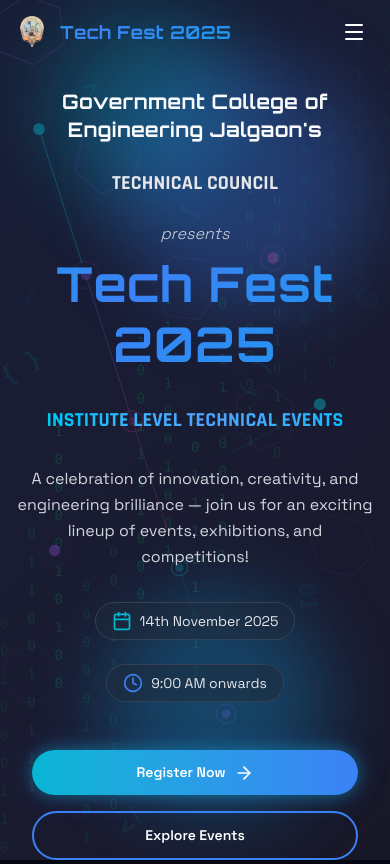
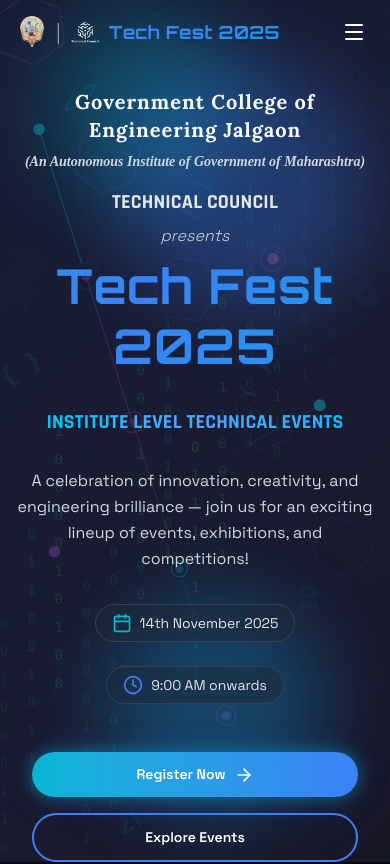
Before and after one commit to npratik01/Tech-Fest-web2, a React (Vite) app: page / in a window 390 px wide. Shown: the top 864 px of the page. Built offline with nearby package versions, Linux system fonts and the light colour scheme.

Commit message:
feat: Update font styles in Hero component and add mobile participation button in Science Exhibition

```diff
--- a/index.html
+++ b/index.html
@@ -9,7 +9,7 @@
     <link rel="preconnect" href="https://fonts.googleapis.com" />
     <link rel="preconnect" href="https://fonts.gstatic.com" crossorigin />
     <link
-      href="https://fonts.googleapis.com/css2?family=Orbitron:wght@400;500;600;700;800;900&family=Rajdhani:wght@300;400;500;600;700&family=Space+Grotesk:wght@300;400;500;600;700&display=swap"
+      href="https://fonts.googleapis.com/css2?family=Orbitron:wght@400;500;600;700;800;900&family=Rajdhani:wght@300;400;500;600;700&family=Space+Grotesk:wght@300;400;500;600;700&family=Lora:wght@400;500;600;700&display=swap"
       rel="stylesheet"
     />
 
--- a/src/components/Footer.jsx
+++ b/src/components/Footer.jsx
@@ -69,7 +69,7 @@
                 </div>
               </li>
               <li className="flex items-start gap-2">
-                <Phone className="w-4 h-4 mt-0.5 text-neon-pink flex-shrink-0" />
+                <Phone className="w-4 h-4 mt-0.5 hover:text-neon-pink transition-colors" />
                 <div>
                   <span className="text-gray-300 font-medium">
                     Kunal Ghorpade
--- a/src/components/Hero.jsx
+++ b/src/components/Hero.jsx
@@ -354,15 +354,16 @@
         transition={{ duration: 0.6 }}
         className="relative z-10 pt-20 sm:pt-24 pb-2 sm:pb-4 px-4 text-center"
       >
-        <div className="font-display text-xl sm:text-2xl md:text-3xl lg:text-4xl font-bold tracking-wider text-gray-50 mt-2">
-          Government College of Engineering Jalgaon's
+        <div className="text-xl sm:text-2xl md:text-3xl lg:text-4xl font-bold tracking-wider text-gray-50 mt-2" style={{ fontFamily: "'Lora', serif" }}>
+          Government College of Engineering Jalgaon
         </div>
-        <br />
-        <div className="font-heading text-xl sm:text-2xl md:text-3xl font-bold tracking-widest text-gray-200 mt-1 uppercase">
+        <div className="text-sm sm:text-base md:text-lg font-bold italic text-gray-300 mt-2" style={{ fontFamily: "'Times New Roman', serif" }}>
+          (An Autonomous Institute of Government of Maharashtra)
+        </div>
+        <div className="font-heading text-xl sm:text-2xl md:text-3xl font-bold tracking-widest text-gray-200 mt-4 uppercase">
           Technical Council
         </div>
-        <br />
-        <div className="font-body text-base sm:text-lg md:text-xl font-light italic text-gray-300 mt-1">
+        <div className="font-body text-base sm:text-lg md:text-xl font-light italic text-gray-300 mt-2">
           presents
         </div>
       </motion.div>
--- a/src/components/Navbar.jsx
+++ b/src/components/Navbar.jsx
@@ -36,11 +36,17 @@
           {/* Logo */}
           <motion.div
             whileHover={{ scale: 1.05 }}
-            className="flex items-center gap-3"
+            className="flex items-center gap-2 sm:gap-3"
           >
             <img
               src="/gcoejLogo.png"
               alt="GCOEJ Logo"
+              className="w-8 h-8 sm:w-10 sm:h-10 md:w-12 md:h-12 object-contain"
+            />
+            <span className="text-gray-400 text-xl sm:text-2xl md:text-3xl font-light">|</span>
+            <img
+              src="/techLogo.png"
+              alt="Tech Council Logo"
               className="w-8 h-8 sm:w-10 sm:h-10 md:w-12 md:h-12 object-contain"
             />
             <span className="font-display text-lg sm:text-xl md:text-2xl font-bold gradient-text whitespace-nowrap tracking-wider">
--- a/src/components/ScienceExhibition.jsx
+++ b/src/components/ScienceExhibition.jsx
@@ -73,6 +73,19 @@
                 Expected Participants
               </div>
             </motion.div>
+
+            {/* Mobile Button - Below Poster */}
+            <motion.a
+              href="https://forms.gle/frfmg64dCkwNg1pG7"
+              target="_blank"
+              rel="noopener noreferrer"
+              whileHover={{ scale: 1.05 }}
+              whileTap={{ scale: 0.95 }}
+              className="lg:hidden mt-8 inline-flex items-center justify-center gap-2 w-full px-8 py-4 bg-gradient-to-r from-cyan-600 to-blue-600 rounded-full font-semibold text-white glow-effect group"
+            >
+              Participate Now
+              <ArrowRight className="w-5 h-5 group-hover:translate-x-1 transition-transform" />
+            </motion.a>
           </motion.div>
 
           {/* Right Content */}
@@ -150,13 +163,14 @@
               </div>
             </div>
 
+            {/* Desktop Button - Right Content */}
             <motion.a
               href="https://forms.gle/frfmg64dCkwNg1pG7"
               target="_blank"
               rel="noopener noreferrer"
               whileHover={{ scale: 1.05 }}
               whileTap={{ scale: 0.95 }}
-              className="inline-flex items-center gap-2 px-8 py-4 bg-gradient-to-r from-cyan-600 to-blue-600 rounded-full font-semibold text-white glow-effect group"
+              className="hidden lg:inline-flex items-center gap-2 px-8 py-4 bg-gradient-to-r from-cyan-600 to-blue-600 rounded-full font-semibold text-white glow-effect group"
             >
               Participate Now
               <ArrowRight className="w-5 h-5 group-hover:translate-x-1 transition-transform" />
```
